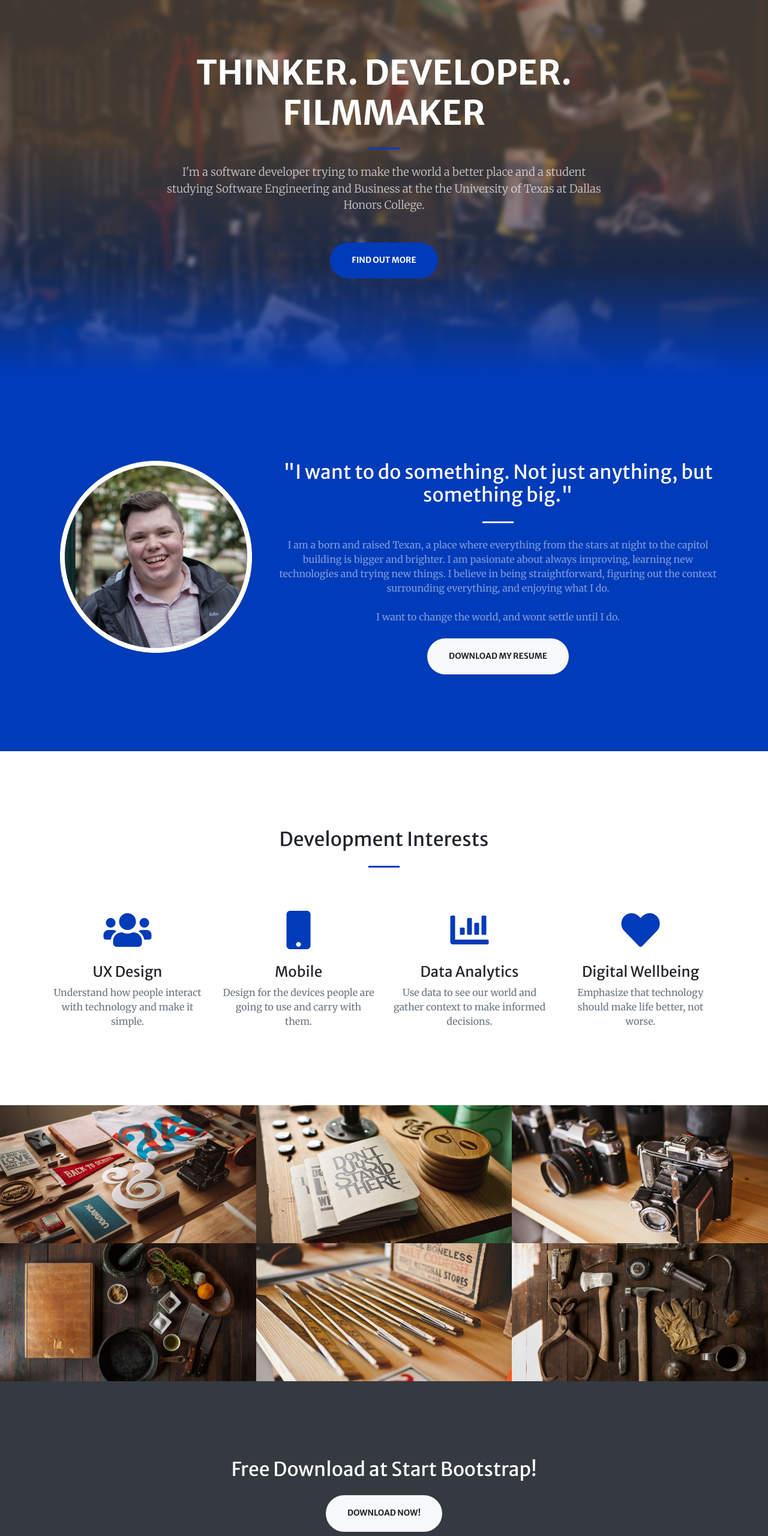
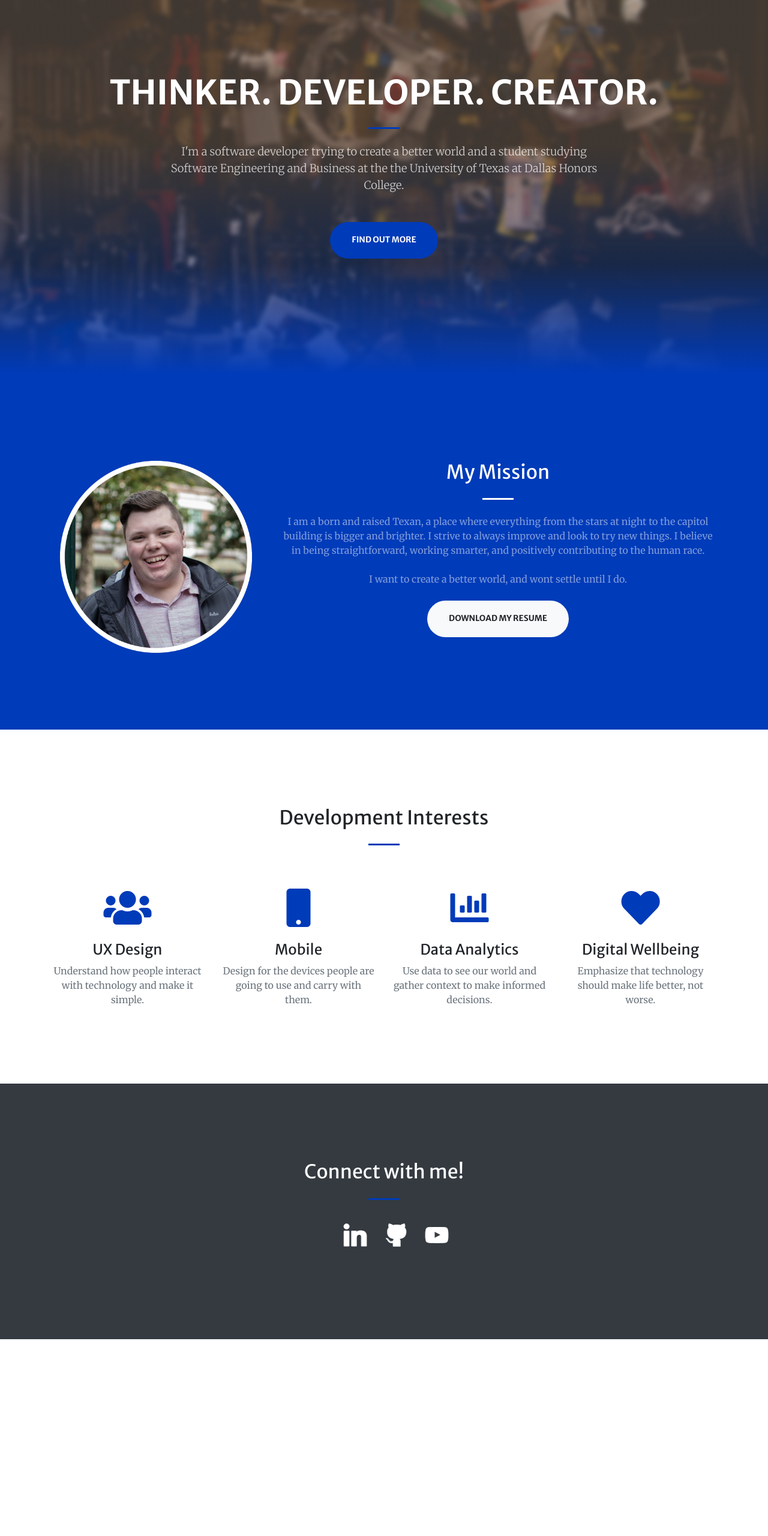
Before and after one commit to emccosky/emccosky.github.io, a website with bundled scripts: page index.html in a window 1280 px wide. Shown: the part 160-2720 px from the top of the page at 60% size. After the commit the page ends 2392 px from the top, so only its background shows below. Built offline with nearby package versions, Linux system fonts and the light colour scheme.

Commit message:
site updates

```diff
--- a/index.html
+++ b/index.html
@@ -8,7 +8,7 @@
   <meta name="description" content="">
   <meta name="author" content="">
 
-  <title>Creative - Start Bootstrap Theme</title>
+  <title>Ethan McCosky</title>
 
   <!-- Font Awesome Icons -->
   <link href="vendor/fontawesome-free/css/all.min.css" rel="stylesheet" type="text/css">
@@ -39,9 +39,9 @@
           <li class="nav-item">
             <a class="nav-link js-scroll-trigger" href="#about">ABOUT</a>
           </li>
-          <li class="nav-item">
+          <!--<li class="nav-item">
             <a class="nav-link js-scroll-trigger" href="#portfolio">PORTFOLIO</a>
-          </li>
+          </li>-->
           <li class="nav-item">
             <a class="nav-link js-scroll-trigger" href="#contact">CONTACT</a>
           </li>
@@ -55,11 +55,11 @@
     <div class="container h-100">
       <div class="row h-100 align-items-center justify-content-center text-center">
         <div class="col-lg-10 align-self-end">
-          <h1 class="text-uppercase text-white font-weight-bold">THINKER. DEVELOPER. FILMMAKER</h1>
+          <h1 class="text-uppercase text-white font-weight-bold">THINKER. DEVELOPER. CREATOR.</h1>
           <hr class="divider my-4">
         </div>
         <div class="col-lg-8 align-self-baseline">
-          <p class="text-white-75 font-weight-light mb-5">I'm a software developer trying to make the world a better place and a student studying Software Engineering and Business at the the University of Texas at Dallas Honors College.</p>
+          <p class="text-white-75 font-weight-light mb-5">I'm a software developer trying to create a better world and a student studying Software Engineering and Business at the the University of Texas at Dallas Honors College.</p>
           <a class="btn btn-primary btn-xl js-scroll-trigger" href="#about">Find Out More</a>
         </div>
       </div>
@@ -76,14 +76,14 @@
                 </div>
             </div>
         <div class="col-sm-12 col-md-6 col-lg-8 text-center">
-          <h2 class="text-white mt-0">"I want to do something. Not just anything, but something big."</h2>
+          <h2 class="text-white mt-0">My Mission</h2>
           <hr class="divider light my-4">
           <p class="text-white-50 mb-4">I am a born and raised Texan, a place where everything from the stars at night to the capitol building is bigger and brighter.
-              I  am pasionate about always improving, learning new technologies and trying new things. I believe in being straightforward,
-              figuring out the context surrounding everything, and enjoying what I do.
+              I strive to always improve and look to try new things. I believe in being straightforward,
+              working smarter, and positively contributing to the human race.
               <br><br>
-              I want to change the world, and wont settle until I do.</p>
-          <a class="btn btn-light btn-xl js-scroll-trigger" href="rsc/pdf/Ethan_McCosky_Resume.pdf">Download my resume</a>
+              I want to create a better world, and wont settle until I do.</p>
+          <a class="btn btn-light btn-xl js-scroll-trigger" target="_blank" href="rsc/pdf/Ethan_McCosky_Resume.pdf">Download my resume</a>
         </div>
       </div>
     </div>
@@ -127,7 +127,7 @@
     </div>
   </section>
 
-  <!-- Portfolio Section -->
+  <!-- Portfolio Section
   <section id="portfolio">
     <div class="container-fluid p-0">
       <div class="row no-gutters">
@@ -212,45 +212,42 @@
       </div>
     </div>
   </section>
-
-  <!-- Call to Action Section -->
-  <section class="page-section bg-dark text-white">
-    <div class="container text-center">
-      <h2 class="mb-4">Free Download at Start Bootstrap!</h2>
-      <a class="btn btn-light btn-xl" href="https://startbootstrap.com/themes/creative/">Download Now!</a>
-    </div>
-  </section>
+-->
 
   <!-- Contact Section -->
-  <section class="page-section" id="contact">
+  <section class="page-section bg-dark text-white" id="contact">
     <div class="container">
       <div class="row justify-content-center">
         <div class="col-lg-8 text-center">
-          <h2 class="mt-0">Let's Get In Touch!</h2>
+          <h2 class="mt-0">Connect with me!</h2>
           <hr class="divider my-4">
-          <p class="text-muted mb-5">Ready to start your next project with us? Give us a call or send us an email and we will get back to you as soon as possible!</p>
-        </div>
-      </div>
-      <div class="row">
-        <div class="col-lg-4 ml-auto text-center mb-5 mb-lg-0">
-          <i class="fas fa-phone fa-3x mb-3 text-muted"></i>
-          <div>+1 (202) 555-0149</div>
-        </div>
-        <div class="col-lg-4 mr-auto text-center">
-          <i class="fas fa-envelope fa-3x mb-3 text-muted"></i>
-          <!-- Make sure to change the email address in anchor text AND the link below! -->
-          <a class="d-block" href="mailto:contact@yourwebsite.com">contact@yourwebsite.com</a>
+          <div class="icons">
+						<ul class="inline-list">
+							<li><a target="_blank" href="https://www.linkedin.com/in/emccosky"><img class="social-icon" src="rsc/icon/linkedin.png"></a></li>
+							<li><a target="_blank" href="https://github.com/emccosky"><img class="social-icon" src="rsc/icon/github.png"></a></li>
+							<li><a target="_blank" href="https://www.youtube.com/channel/UCt2jjrq-TNjwn3e0WjMKqxQ"><img class="social-icon" src="rsc/icon/youtube.png"></a></li>
+						</ul>
+			    </div>
         </div>
       </div>
     </div>
   </section>
 
-  <!-- Footer -->
+  <!-- Footer
   <footer class="bg-light py-5">
     <div class="container">
-      <div class="small text-center text-muted">Copyright &copy; 2019 - Start Bootstrap</div>
+      <div class="text-white">
+        <a rel="license" href="http://creativecommons.org/licenses/by-sa/4.0/">
+          <img alt="Creative Commons License" style="border-width:0" src="https://i.creativecommons.org/l/by-sa/4.0/88x31.png" />
+        </a>
+        <br>
+        This work by
+        <a xmlns:cc="http://creativecommons.org/ns#" href="http://ethanmccosky.com/" property="cc:attributionName" rel="cc:attributionURL">Ethan McCosky</a>
+        is licensed under a
+        <a rel="license" href="http://creativecommons.org/licenses/by-sa/4.0/">Creative Commons Attribution-ShareAlike 4.0 International License</a>.
+	    </div>
     </div>
-  </footer>
+  </footer>-->
 
   <!-- Bootstrap core JavaScript -->
   <script src="vendor/jquery/jquery.min.js"></script>
--- a/scss/creative.scss
+++ b/scss/creative.scss
@@ -9,3 +9,11 @@
 @import "./navbar.scss";
 @import "./masthead.scss";
 @import "./portfolio.scss";
+
+.skill-tag {
+    background-color: adjust-color(#fefefe, $alpha: -0.5);
+}
+
+.icons li{
+	display: inline
+}
```
Also changed, not shown: css/creative.css, css/creative.min.css.
